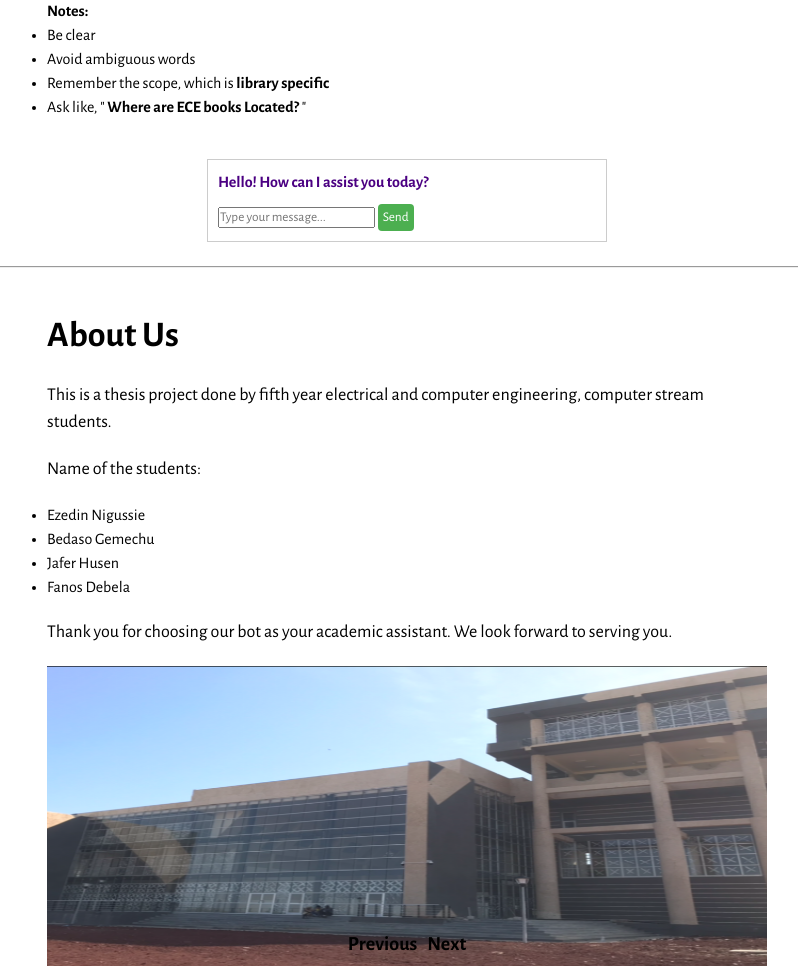
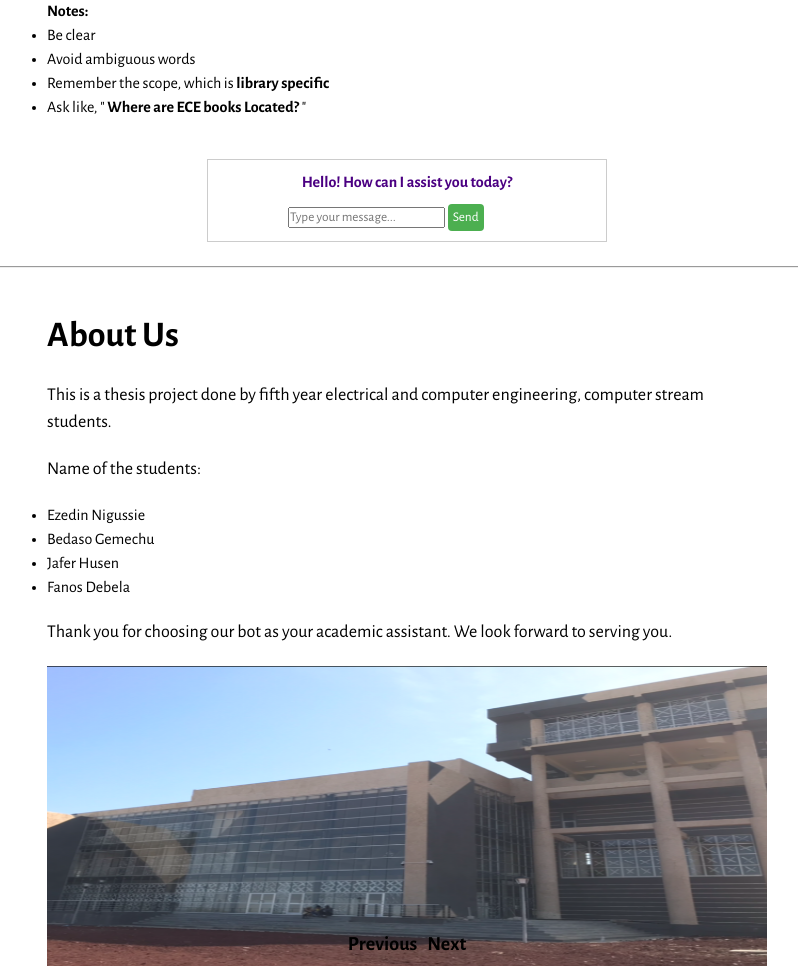
Before and after one commit to sulibassbot/sulibassbot, a website built with Vite: page client/index.html in a window 1280 px wide. Shown: the part 1979-2948 px from the top of the page, without its empty margins (233-1031 px from the left). Built offline with nearby package versions, Linux system fonts and the light colour scheme.

Commit message:
centering the libbot

```diff
--- a/client/style.css
+++ b/client/style.css
@@ -343,6 +343,11 @@ footer p {
   margin-bottom: 10px;
   font-weight: bold;
   color: indigo;
+  text-align: center;
+}
+
+#user-input {
+  transform: translate(70px, 0px);
 }
 
 .user-message {
@@ -360,6 +365,7 @@ footer p {
   border: none;
   border-radius: 4px;
   cursor: pointer;
+  transform: translate(70px, 0px);
 }
 
 .carousel {
```
